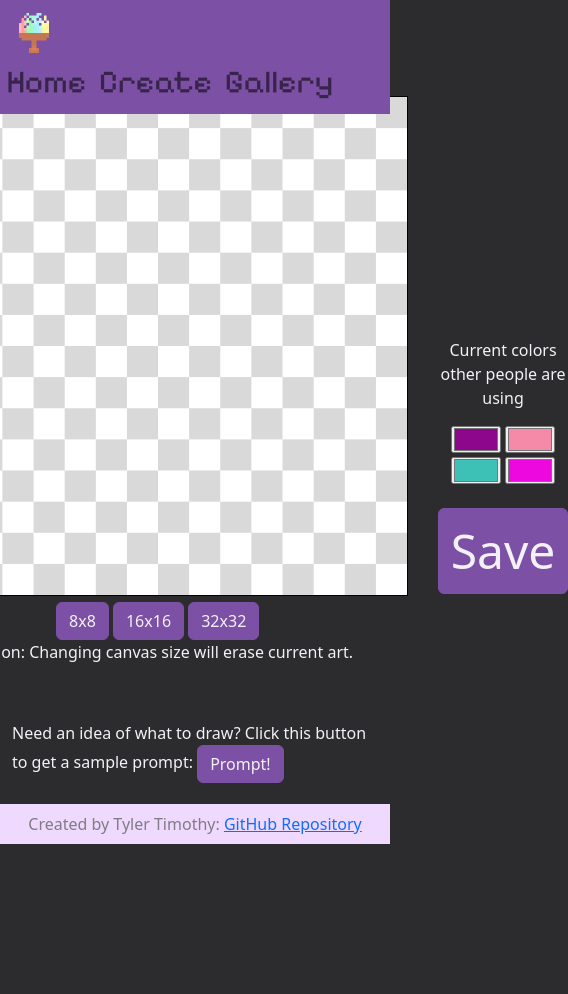
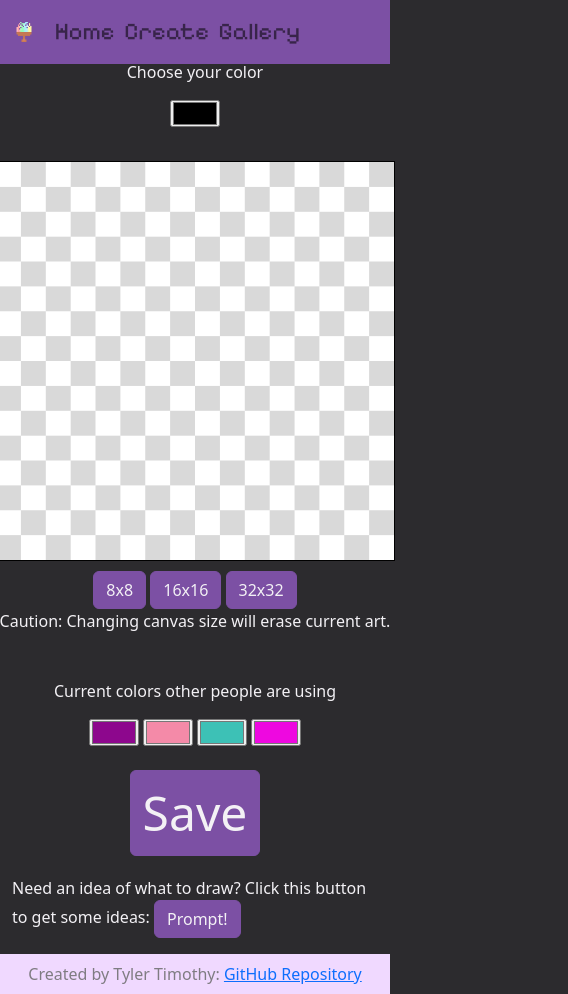
Before and after one commit to TylerJTimothy/PixelArtWebSite, a plain HTML site: page html/art.html in a window 390 px wide. Shown: the whole page, 568 px wide, since content can reach past the window. Before the commit the page ends 844 px from the top, so only its background shows below. Drawn offline with nearby package versions, Linux system fonts and the light colour scheme.

Commit message:
gallery javascript
-save images
-fixed responsive design
-added prompt button functionality

```diff
--- a/html/art.css
+++ b/html/art.css
@@ -15,9 +15,8 @@ main {
   display: flex;
   flex-direction: column;
   align-items: center;
-  justify-content: space-around;
+  justify-content: center;
 }
-
 
 /* Container for the entire section */
 .container {
@@ -32,16 +31,17 @@ main {
     flex: 1;
     margin-bottom: 20px; /* Add margin between elements before and after centered element */
     text-align: center; /* Center text horizontally within this container */
+    min-width: 300px;
 }
 
 /* Container for centered element and elements to be centered */
 .centered-container {
     display: flex;
-    flex: 1;
+    flex: 1.3;
     flex-direction: column; /* Arrange elements vertically */
     justify-content: center; /* Center elements horizontally within this container */
     align-items: center; /* Center elements vertically within this container */
-    padding: 20px; /* Add padding for spacing */
+    padding-top: 0px; /* Add padding for spacing */
 }
 
 .right-side {
@@ -50,8 +50,6 @@ main {
     flex-direction: column; /* Arrange elements vertically */
     justify-content: space-around; /* Center elements horizontally within this container */
     align-items: center; /* Center elements vertically within this container */
-    padding-top: 180px; /* Add padding for spacing */
-    height: 500px;
 }
 
 /* Centered element within the centered container */
@@ -59,6 +57,10 @@ main {
     /* Styles for the centered element (customize as needed) */
     padding: 10px;
     text-align: center;
+}
+
+.bottom-center {
+    padding-top: 10px;
 }
 
 /* Container for elements after the centered element */
@@ -70,7 +72,7 @@ main {
 
 .save {
     flex: 1;
-    margin-top: 20px; /* Add margin between elements before and after centered element */
+    margin-top: 150px; /* Add margin between elements before and after centered element */
     text-align: center; /* Center text horizontally within this container */
 }
 
@@ -136,8 +138,8 @@ menu .nav-item {
 
 #pixelCanvas {
     border: 1px solid #000;
-    width: 500px;
-    height: 500px;
+    width: 400px;
+    display: block;
     background-color: #fff;
 }
 
@@ -181,3 +183,41 @@ body .btn-primary:focus {
     border-color: #704994; /* Change the border color on focus */
     border-width: 1px;
 }
+
+@media (max-width: 600px) {
+    .container {
+        display: flex;
+        flex-direction: column;
+    }
+
+    .save {
+        margin-top: 20px;
+    }
+
+    .custom-icon {
+        width: 20px; /* Adjust the width as needed */
+        height: 20px; /* Adjust the height as needed */
+        margin-right: 0px; /* Adjust the spacing as needed */
+    }
+
+    menu .nav-item {
+        font-size: x-large;
+        padding: 0 0.2em;
+        margin-bottom: 16px;
+        font-family: 'Pixelify Sans', sans-serif;
+        line-height: 0;
+    }
+
+    #artist {
+        font-size: x-large;
+        padding: 0 0.2em;
+        margin-top: 18px;
+        margin-bottom: 16px;
+        font-family: 'Pixelify Sans', sans-serif;
+        line-height: 0;
+    }
+
+    .save {
+        padding-bottom: 20px;
+    }
+}
--- a/html/art.html
+++ b/html/art.html
@@ -49,8 +49,8 @@
                 </div>
                 <div class="centered-container">
                     <div class="centered-element">
-                        <canvas id="pixelCanvas" width="512" height="512"></canvas>
-                        <div>
+                        <canvas id="pixelCanvas" width="400" height="400"></canvas>
+                        <div class="bottom-center">
                             <button id="size8x8" class="btn btn-primary">8x8</button>
                             <button id="size16x16" class="btn btn-primary">16x16</button>
                             <button id="size32x32" class="btn btn-primary">32x32</button>
@@ -71,7 +71,7 @@
                     </div>
                 </div>
             </div>
-            <p>Need an idea of what to draw?  Click this button to get a sample prompt: <button type="button" class="btn btn-primary">Prompt!</button></p>
+            <p>Need an idea of what to draw?  Click this button to get some ideas: <button type="button" id="promptButton" class="btn btn-primary">Prompt!</button></p>
           </main>
         <footer class="footer-bg-color">
             <div>
--- a/html/art.js
+++ b/html/art.js
@@ -122,6 +122,25 @@ document.getElementById('size32x32').addEventListener('click', () => {
 
 const getRandomTime = () => Math.random() * 13000 + 2000;
 
+const promptOptions = [
+    "Apple",
+    "Horse",
+    "Sword",
+    "Tree",
+    "Car",
+    "Robot",
+    "Castle",
+    "Book",
+    "Flower",
+    "Mountain"
+];
+
+document.getElementById('promptButton').addEventListener('click', function() {
+    const randomIndex = Math.floor(Math.random() * promptOptions.length);
+    const randomPrompt = promptOptions[randomIndex];
+    alert("Try drawing a " + randomPrompt);
+});
+
 function getRandomColor() {
     const letters = '0123456789ABCDEF';
     let color = '#';
@@ -143,3 +162,22 @@ const colorPickers = document.querySelectorAll('.randomColor');
 colorPickers.forEach(picker => {
     changeColorRandomly(picker);
 });
+
+const saveCanvasData = () => {
+    const canvas = document.getElementById('pixelCanvas');
+    const currentData = canvas.toDataURL();
+
+    let savedImages = JSON.parse(localStorage.getItem('savedImages')) || [];
+
+    if (savedImages.length < 9) {
+        savedImages.push(currentData);
+        localStorage.setItem('savedImages', JSON.stringify(savedImages));
+    } else {
+        alert("You've reached the maximum of 9 saved images.");
+    }
+}
+
+document.getElementById('saveButton').addEventListener('click', () => {
+    saveCanvasData();
+    alert('Canvas saved successfully!');
+});
--- a/html/view.css
+++ b/html/view.css
@@ -13,7 +13,7 @@ header {
 main {
   flex: 1 calc(100vh - 100px);
   display: flex;
-  flex-direction: column;
+  flex-direction: row;
   align-items: center;
   justify-content: space-around;
 }
@@ -66,6 +66,17 @@ menu .nav-item {
   line-height: 0;
 }
 
+.centered-container {
+    display: flex;
+    flex-direction: row; /* Arrange elements vertically */
+    justify-content: center; /* Center elements horizontally within the container */
+    align-items: center; /* Center elements vertically within the container */
+}
+
+button {
+    flex: 1;
+}
+
 main hr {
     border: 3px solid #7c50a4;
     border-radius: 5px;
@@ -79,8 +90,10 @@ main hr {
 
 .grid-container {
     display: grid;
+    flex: 1;
     grid-template-columns: repeat(3, 175px); /* Three columns with 200px width each */
     grid-gap: 15px; /* Gap between rows and columns */
+    padding-right: 5em;
 }
 
 .grid-item {
@@ -135,3 +148,65 @@ body .btn-primary:focus {
     border-color: #704994; /* Change the border color on focus */
     border-width: 1px;
 }
+
+#artist {
+    font-size: xx-large;
+    color:#2c2b2e;
+    padding: 0 0.2em;
+    font-family: 'Pixelify Sans', sans-serif;
+    line-height: 0;
+  }
+
+@media (max-width: 600px) {
+    .container {
+        display: flex;
+        flex-direction: column;
+    }
+
+    .save {
+        margin-top: 20px;
+    }
+
+    .custom-icon {
+        width: 20px; /* Adjust the width as needed */
+        height: 20px; /* Adjust the height as needed */
+        margin-right: 0px; /* Adjust the spacing as needed */
+    }
+
+    menu .nav-item {
+        font-size: x-large;
+        padding: 0 0.2em;
+        margin-bottom: 16px;
+        font-family: 'Pixelify Sans', sans-serif;
+        line-height: 0;
+    }
+
+    #artist {
+        font-size: x-large;
+        padding: 0 0.2em;
+        margin-top: 18px;
+        margin-bottom: 16px;
+        font-family: 'Pixelify Sans', sans-serif;
+        line-height: 0;
+    }
+
+    .grid-container {
+        display: grid;
+        flex: 1;
+        grid-template-columns: repeat(1, 175px); /* Three columns with 200px width each */
+        grid-gap: 15px; /* Gap between rows and columns */
+        padding-right: 5em;
+    }
+
+    .grid-item {
+        width: 175px; /* Explicit width */
+        height: 175px; /* Explicit height to create square */
+    }
+
+    .grid-item img {
+        width: 100%;
+        height: 100%;
+        object-fit: cover; /* Maintain aspect ratio and cover the square */
+        border-radius: 8px;
+    }
+}
```
Also changed, not shown: html/view.html (+5 -11 lines), html/view.js (added, +34 -0 lines).
